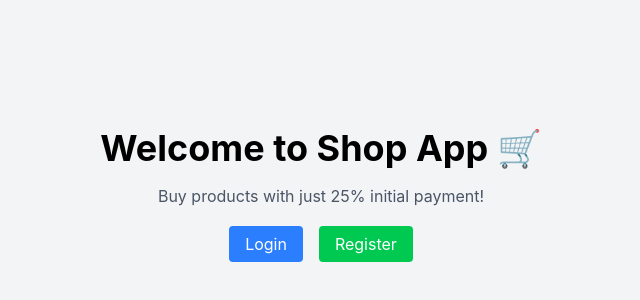
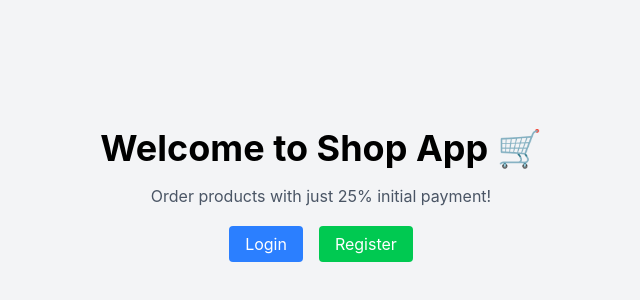
Before and after one commit to PixelCraftLab/shop-store, a React (Vite) app: page / in a window 1280 px wide. Shown: the part 208-508 px from the top of the page, without its empty margins (319-959 px from the left). Built offline with nearby package versions, Linux system fonts and the light colour scheme.

Commit message:
spelling changed

```diff
--- a/src/pages/Landing.jsx
+++ b/src/pages/Landing.jsx
@@ -5,7 +5,7 @@ function Landing() {
     <div className="h-screen flex flex-col justify-center items-center bg-gray-100">
       <h1 className="text-4xl font-bold mb-4">Welcome to Shop App 🛒</h1>
       <p className="mb-6 text-gray-600">
-        Buy products with just 25% initial payment!
+        Order products with just 25% initial payment!
       </p>
 
       <div className="space-x-4">
```
